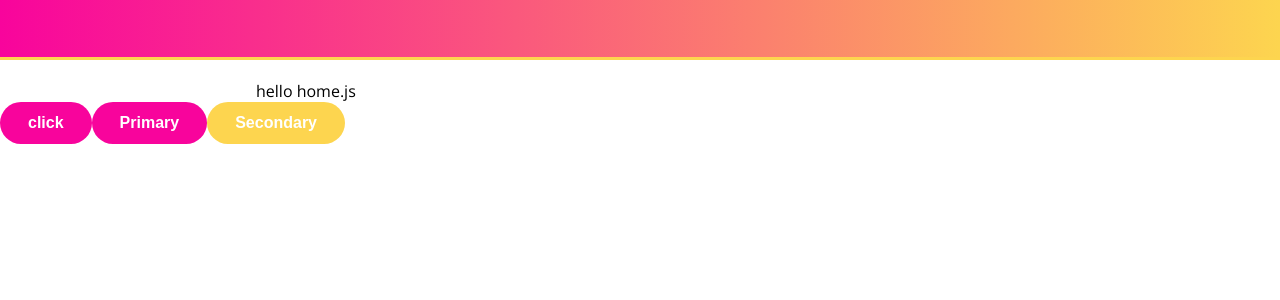
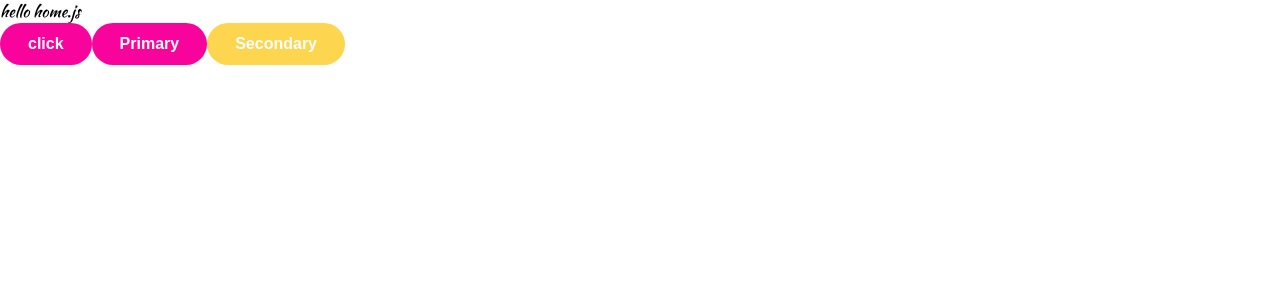
Before and after one commit to oanskyy/react-styled-components, a React (Create React App) app: page /login in a window 1280 px wide. Shown: the top 300 px of the page. Built offline with nearby package versions, Linux system fonts and the light colour scheme.

Commit message:
Add 'home' and 'login' routes

```diff
--- a/src/App.js
+++ b/src/App.js
@@ -28,11 +28,13 @@ function App() {
 
       <BrowserRouter>
         <Switch>
+
+          <Route path="/login"><Login /></Route>
           <Route path="/"><Home /></Route>
-          <Route path="/login"><Login /></Route>
 
         </Switch>
       </BrowserRouter>
+
       <Button>click</Button>
       <Button disabled>Primary</Button>
 
--- a/src/components/pages/Home.js
+++ b/src/components/pages/Home.js
@@ -1,10 +1,10 @@
 import React from 'react'
-import {PageLayout} from 'components/common/PageLayout'
+// import {PageLayout} from 'components/common/PageLayout'
 
 export default function Home() {
     return (
-        <PageLayout>
+        <div>
             hello home.js
-        </PageLayout>
+        </div>
     )
 }
--- a/src/components/pages/Login.js
+++ b/src/components/pages/Login.js
@@ -1,10 +1,10 @@
 import React from 'react'
-import {PageLayout} from 'components/common/PageLayout'
+// import {PageLayout} from 'components/common/PageLayout'
 
 export default function Login() {
     return (
-        <PageLayout>
+        <div>
             login from login.js
-        </PageLayout>
+        </div>
     )
 }
```
